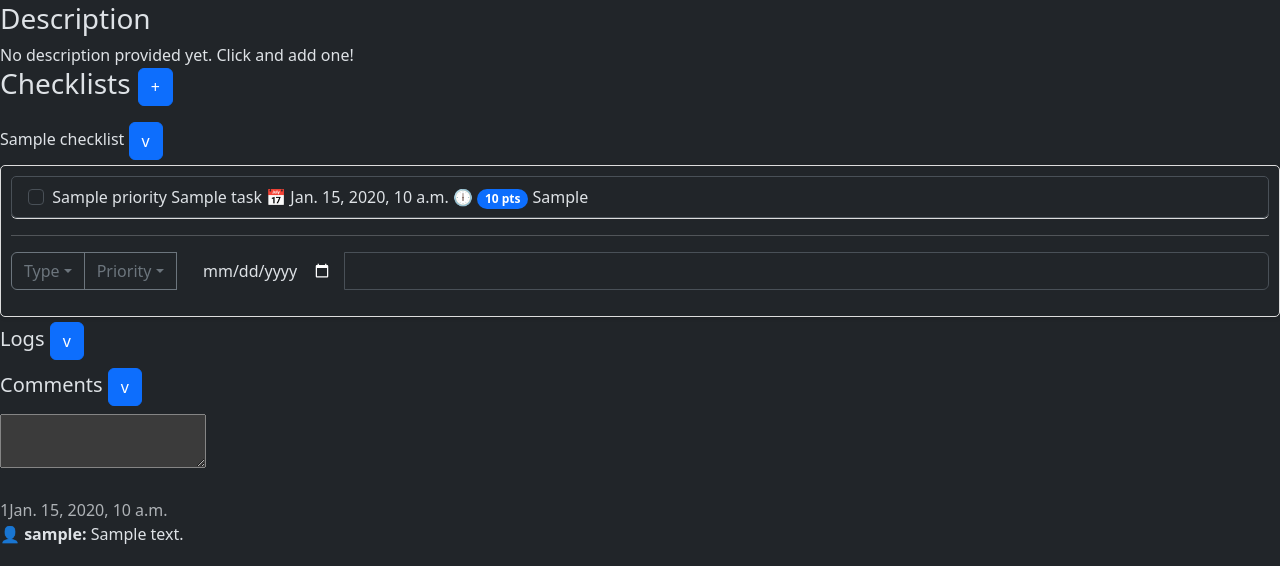
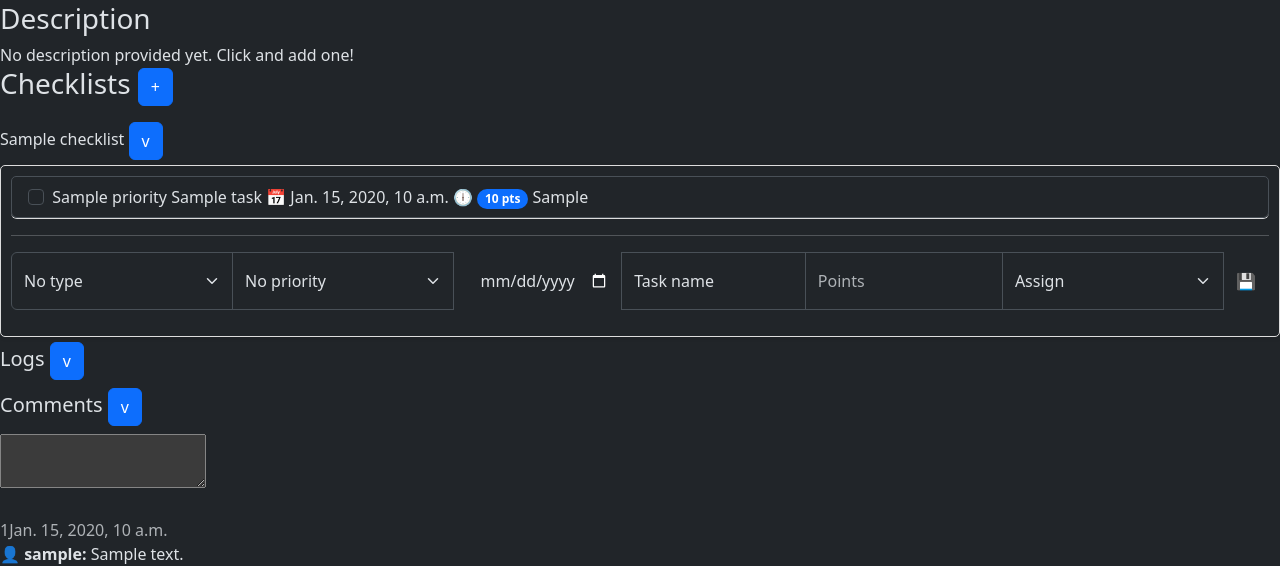
Before and after one commit to Rattchen/Nibble, a Django app: template templates/nibble/card.html in a window 1280 px wide. Shown: the part 394-960 px from the top of the page. Before the commit the page ends 938 px from the top, so only its background shows below. Run offline with Django 3.2, Linux system fonts and the light colour scheme; the template is opened without the code that fills it: most values are stand-ins (such as "Sample title", 1, 10 or a date in 2020).

Commit message:
Change dropdowns to selects in task creation form

```diff
--- a/templates/nibble/partials/checklist.html
+++ b/templates/nibble/partials/checklist.html
@@ -53,35 +53,42 @@
         <hr />
 
         <div class="input-group mb-3">
-            <button class="btn btn-outline-secondary dropdown-toggle" type="button" data-bs-toggle="dropdown"
-                aria-expanded="false">Type</button>
-            <ul class="dropdown-menu">
-                <li><a class="dropdown-item" href="#">🎨 Grafika</a></li>
-                <li><a class="dropdown-item" href="#">✒️ Tekst</a></li>
-                <li><a class="dropdown-item" href="#">😭 Organizacja</a></li>
-                <li><a class="dropdown-item" href="#">📞Kontakt</a></li>
-                <hr class="dropdown-divider">
-                </li>
-                <li><a class="dropdown-item" href="#">Custom</a></li>
-            </ul>
+            <select class="form-select" id="selectTaskType" name="taskType">
+              <option selected>No type</option>
+              <option value="1">🎨 Grafika</option>
+              <option value="2">✒️ Tekst</option>
+              <option value="3">😭 Organizacja</option>
+              <option value="4">📞 Kontakty</option>
+              <option value="5">Inne</option>
+            </select>
+            <select class="form-select" id="selectPriority" name="priority">
+                <option selected>No priority</option>
+                <option value="1">🔴</option>
+                <option value="2">🟠</option>
+                <option value="3">🟡</option>
+                <option value="4">🟢</option>
+            </select>
+            <!--
+                https://getbootstrap.com/docs/5.3/forms/layout/
 
-            <button class="btn btn-outline-secondary dropdown-toggle" type="button" data-bs-toggle="dropdown"
-                aria-expanded="false">Priority</button>
-            <ul class="dropdown-menu">
-                <li><a class="dropdown-item" href="#">🔴 Urgent</a></li>
-                <li><a class="dropdown-item" href="#">🟠 Important</a></li>
-                <li><a class="dropdown-item" href="#">🟡 </a></li>
-                <li><a class="dropdown-item" href="#">🟢 </a></li>
-            </ul>
-
-            <input type="date" placeholder="Date" class="btn" text="...m" />
-
-            <!-- Make the button smaller -->
-
-
-            <!-- TODO: Custom otwiera modal w którym się podaje wartość. Albo otwiera kolejny collapse, ale modal lepiej wyglądać będzie -->
-
-            <input type="text" class="form-control" aria-label="Text input with dropdown button">
-        </div>
+                Layout the form
+                +
+                Make the Select buttons icons (like 👤 for assigned)
+            -->
+            <input type="date" class="btn" />
+            <div class="form-floating">
+                <input type="text" class="form-control" id="taskName" placeholder="Task Name">
+                <label for="taskName">Task name</label>
+            </div>
+            <input type="number" name="" id="points" class="form-control" placeholder="Points">
+            <select class="form-select" id="inputGroupSelect03" aria-label="Example select with button addon">
+                <option selected>Assign</option>
+                <option value="1">👤 Person 1</option>
+                <option value="2">👤 Person 2</option>
+                <option value="3">👤 Person 3</option>
+                <option value="4">👤 Person 4</option>
+            </select>
+            <button type="submit" class="btn">💾</button>
+          </div>
     </div>
 </div>
```
